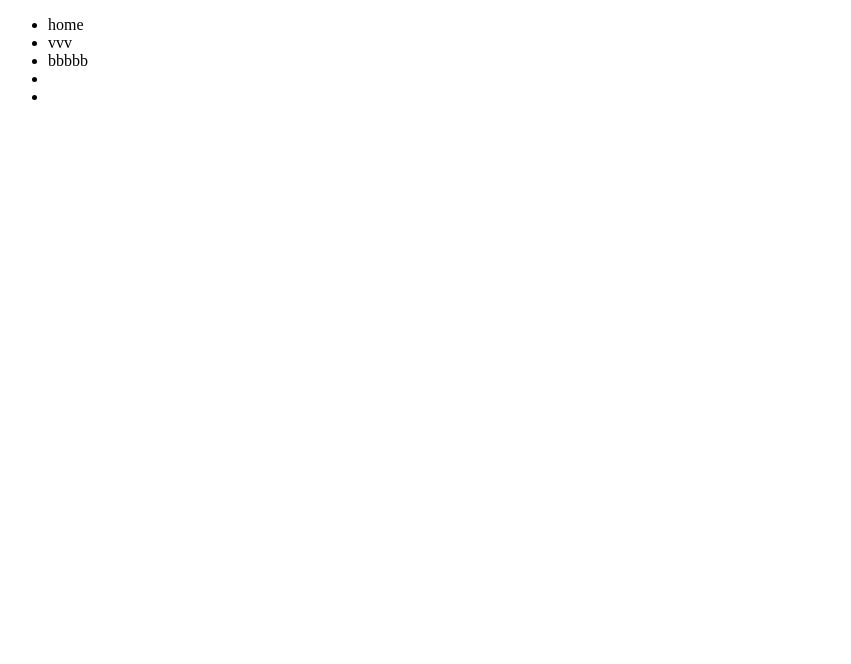
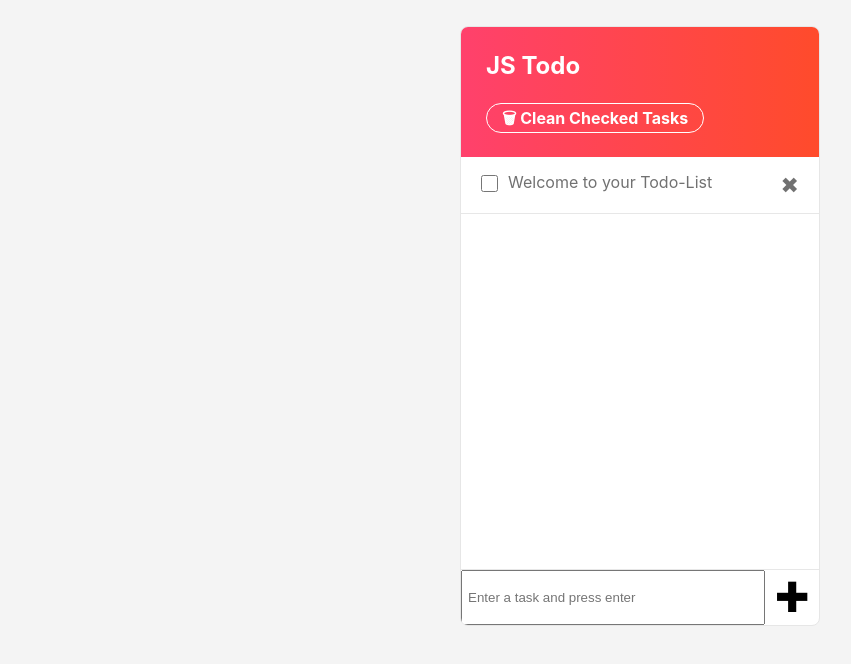
Before and after one commit to abhishek-fluidai/task-app-js, a plain HTML site: page index.html in a window 1280 px wide. Shown: the whole page, without its empty margins (0-851 px from the left). Drawn offline with Linux system fonts and the light colour scheme.

Commit message:
expected to be final Change

```diff
--- a/index.html
+++ b/index.html
@@ -5,17 +5,32 @@
     <meta name="viewport" content="width=device-width, initial-scale=1.0">
     <meta http-equiv="X-UA-Compatible" content="ie=edge">
     <title>Javascript Projects </title>
+    <script src="https://kit.fontawesome.com/ed834199ae.js"></script>
+    <link rel="stylesheet" href="./style.css">
+
 </head>
 <body>
-    <div id="container">
-        <ul>
-            <li>home</li>
-            <li>vvv</li>
-            <li>bbbbb</li>
-            <li></li>
-            <li></li>
-        </ul>
-    </div>
+    <div class="phone">
+            <div class="header">
+                <h2>JS Todo</h2>
+
+                <div class="removeText" onclick="clearAlltasks()">&#128465; Clean Checked Tasks</div>
+            </div>
+
+            <div class="todo-body">
+                <ul id="todo-list">
+                    <li class="todo-item " id="0" >
+                    <input type="checkbox"   onchange="completeTask(0)"/> <span class="itemi">Welcome to your Todo-List</span>
+                    <span class="close-icon" onclick="removeTask(0)">&#10006;</span>
+                </ul>
+            </div>
+            <label class="todoInput" >
+            <input type="text" name="task" id="input" placeholder="Enter a task and press enter">
+            <span id="addBtn" class="add-icon" onclick="addTask()">&#10010;</span>
+            </label>
+
+</div>
+<script src="./script/script.js"></script>
 
 </body>
 </html>
--- a/script/script.js
+++ b/script/script.js
@@ -0,0 +1,48 @@
+  const inp = document.getElementById('input');
+  const btn = document.getElementById('addBtn');
+  let ids = 0;
+    function addTask() {
+        let val = inp.value;
+        val== "" ||val == null ? alert('Please enter a Task!') :
+        document.getElementById('todo-list').innerHTML += `
+        <li class="todo-item " id="${ids+1}" >
+        <input type="checkbox" class="${ids+1}"  onclick="completeTask(${ids+1})"/> <span class="itemi">${val} </span>
+        <span class="close-icon" onclick="removeTask(${ids+1})">&#10006;</span>
+    </li>`;
+        inp.value = "";
+        ids += 1;
+
+    }
+    const completeTask = (e) => {
+
+        let task = document.getElementById(e);
+        let check = document.getElementsByClassName(e)[0];
+        // if (check.checked== true) {
+        //   task.classList.add('checked')
+        // }
+        // else if (check.checked == false) {
+        //   task.classList.remove('checked')
+        // }
+       check.checked ? task.classList.add('checked') : task.classList.remove('checked')
+    }
+
+    function removeTask(e) {
+      var a = document.getElementById(e);
+        a.style.display = "none"
+    }
+    const clearAlltasks = () => {
+      // let a =  document.querySelector('.checked')[1].style.display = "none"
+      var a = document.querySelectorAll('.checked');
+      for(var i=0; i< a.length; i++){
+        a[i].style.display = "none"
+    }
+      }
+
+      document.addEventListener("keypress", (e) => {
+        if (e.keyCode == 13 && inp.value !== "") {
+          addTask()
+        }
+        else if (e.keyCode == 13 && inp.value == ""){
+          alert('Please enter a Task!')
+        }
+      });
--- /dev/null
+++ b/style.css
@@ -0,0 +1,140 @@
+* {
+    margin: 0;
+    padding: 0;
+    box-sizing: border-box !important;
+}
+
+body {
+    font-family: -apple-system, BlinkMacSystemFont, sans-serif !important;
+    background: #f4f4f4;
+    user-select: none;
+}
+
+.phone {
+    position: relative;
+    margin: 2% auto;
+    width: 360px;
+    height: 600px;
+    border: 1px solid #e6e6e6;
+    border-radius: 8px;
+    overflow: hidden;
+    background: #fff;
+}
+h2 {
+    margin-bottom: 1.5rem
+}
+.header {
+    position: relative;
+    padding: 25px;
+    width: 100%;
+    background: linear-gradient(to right, #ff416c, #ff4b2b);
+    color: #ffffff;
+    line-height: 28px !important;
+}
+
+.removeText {
+    font-weight: bolder;
+    cursor: pointer;
+    padding: 4px 15px;
+    display: inline;
+    border-radius: 30px;
+    text-align: center;
+    border: 1px solid #fff;
+    user-select: none;
+
+
+}
+
+
+.todo-body {
+    position: relative;
+    width: 100%;
+    height: 416px;
+    overflow-y: scroll;
+}
+
+.todo-body::-webkit-scrollbar {
+    background: transparent;
+    width: 5px;
+}
+
+#todo-list {
+    list-style: none;
+}
+
+#todo-list .todo-item {
+    padding: 15px 20px;
+    border-bottom: 1px solid #e7e7e7;
+    color: #717171;
+    display: flex;
+    transition: all 0.5s ease;
+
+}
+
+.todo-item.checked .itemi {
+    text-decoration: line-through;
+
+}
+
+input[type="checkbox"] {
+    position: relative;
+    top: 3px;
+    margin-right: 10px;
+    width: 17px;
+    height: 17px;
+
+}
+
+.todoInput {
+    position: absolute;
+    bottom: 0;
+    left: 0;
+     width: 100%;
+    border: 0;
+    border-top: 1px solid #e7e7e7;
+    display: flex;
+    flex-direction: row;
+    align-items: center;
+    z-index: 999;
+}
+#input {
+    padding: 18px;
+    width: 85%;
+    padding-left: 5px;
+padding-right: 40px;
+
+}
+ span.add-icon {
+    cursor: pointer;
+      margin: 0 auto;
+     display: inline-block;
+ }
+ .add-icon {
+    font-size: 2.6em;
+    margin: 0 auto;
+ }
+ span.close-icon {
+     margin-left: auto;
+     cursor: pointer;
+     font-size: 22px;
+     transition: all 0.3s ease;
+
+ }
+ span.close-icon:hover {
+    color:#0f0e0e;
+    }
+
+@media only screen and (max-width: 500px)  {
+    .phone {
+         margin:0px;
+    width: 100vw;
+    height: 100vh;
+    border: 0px ;
+    border-radius: 0px;
+    }
+    .removeText {
+     display: flex;
+    align-items: center;
+    justify-content: center;
+    }
+}
```
